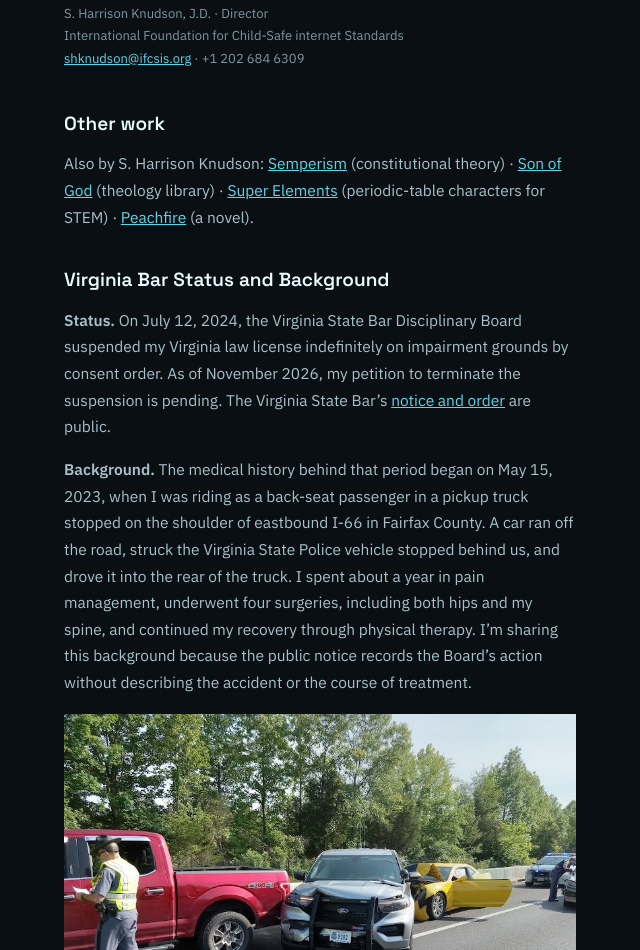
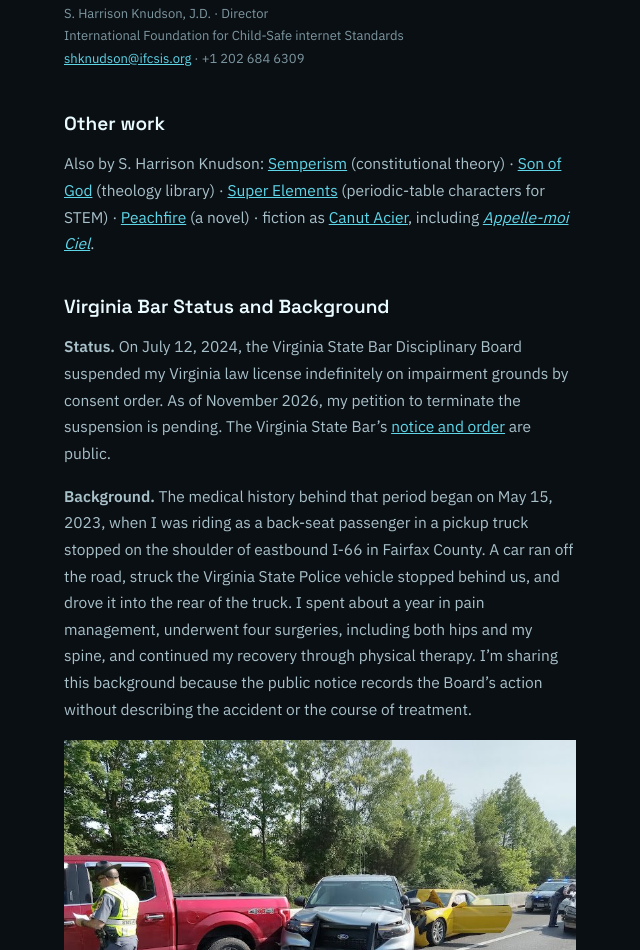
Before and after one commit to IFC-SiS/ifcsis-site, a plain HTML site: page director.html in a window 1280 px wide. Shown: the part 2115-3065 px from the top of the page, without its empty margins (0-640 px from the left). Drawn offline with Linux system fonts and the light colour scheme.

Commit message:
Director bio: link Canut Acier author site (pen name adopted)
Co-Authored-By: Claude Opus 5.5 <noreply@anthropic.com>
Claude-Session: https://claude.ai/code/session_013hhJGLmdPDJa7BWfRjRYbp

```diff
--- a/director.html
+++ b/director.html
@@ -71,7 +71,7 @@
 </p>
 
 <h2>Other work</h2>
-<p>Also by S. Harrison Knudson: <a href="https://semperism.org/">Semperism</a> (constitutional theory) · <a href="https://sonofgod.love/library">Son of God</a> (theology library) · <a href="https://superelements.com/">Super Elements</a> (periodic-table characters for STEM) · <a href="https://peachfire.ink/">Peachfire</a> (a novel).</p>
+<p>Also by S. Harrison Knudson: <a href="https://semperism.org/">Semperism</a> (constitutional theory) · <a href="https://sonofgod.love/library">Son of God</a> (theology library) · <a href="https://superelements.com/">Super Elements</a> (periodic-table characters for STEM) · <a href="https://peachfire.ink/">Peachfire</a> (a novel) · fiction as <a href="https://canutacier.ink/">Canut Acier</a>, including <a href="https://canutacier.ink/appelle-moi-ciel/"><em>Appelle-moi Ciel</em></a>.</p>
 <h2 id="virginia-bar-status">Virginia Bar Status and Background</h2>
 <p><strong>Status.</strong> On July 12, 2024, the Virginia State Bar Disciplinary Board suspended my Virginia law license indefinitely on impairment grounds by consent order. As of November 2026, my petition to terminate the suspension is pending. The Virginia State Bar&rsquo;s <a href="https://vsb.org/Site/Site/news/summary/20240715-knudson.aspx">notice and order</a> are public.</p>
 <p><strong>Background.</strong> The medical history behind that period began on May 15, 2023, when I was riding as a back-seat passenger in a pickup truck stopped on the shoulder of eastbound I-66 in Fairfax County. A car ran off the road, struck the Virginia State Police vehicle stopped behind us, and drove it into the rear of the truck. I spent about a year in pain management, underwent four surgeries, including both hips and my spine, and continued my recovery through physical therapy. I&rsquo;m sharing this background because the public notice records the Board&rsquo;s action without describing the accident or the course of treatment.</p>
```
